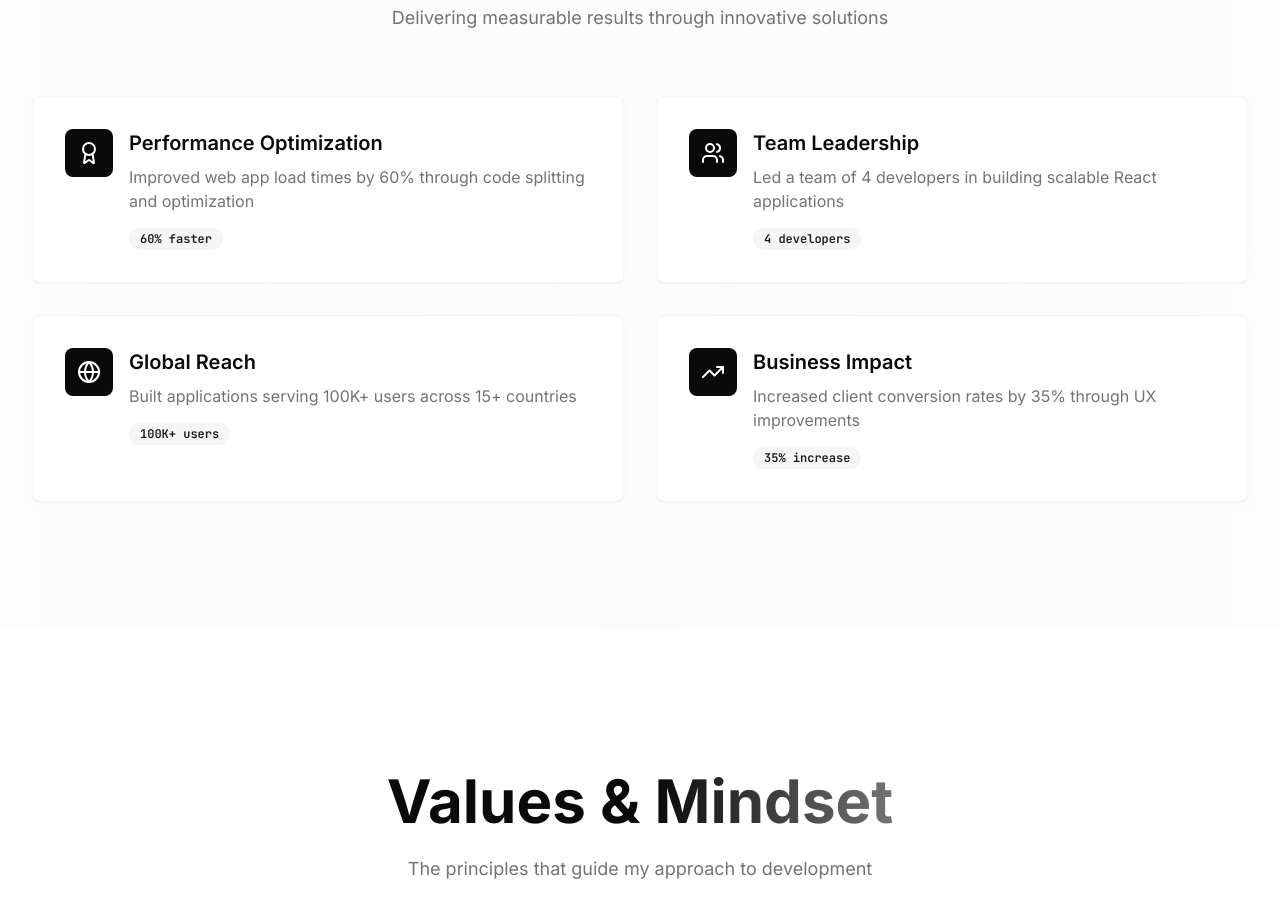
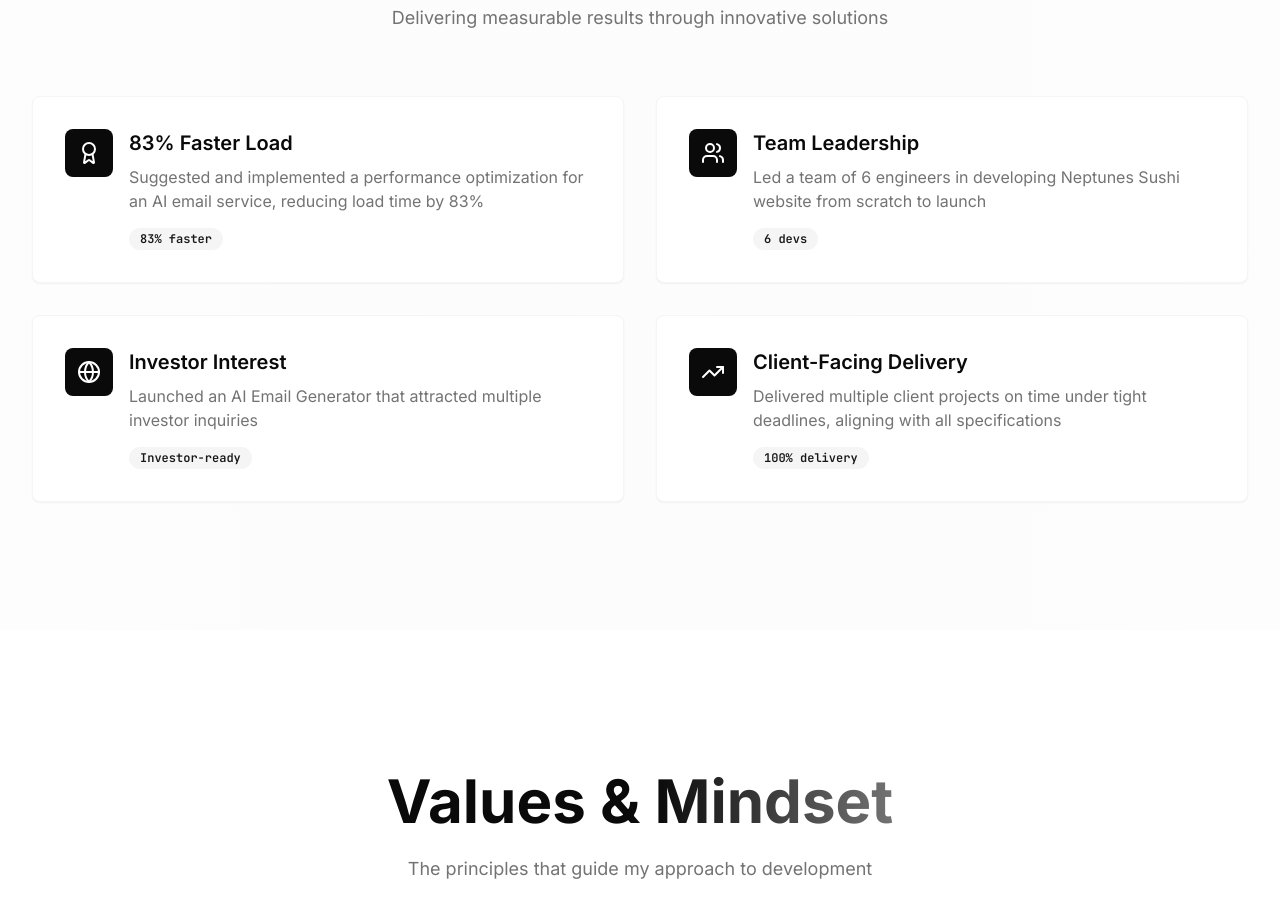
Before and after one commit to FreadSt/my-portfolio, a React (Vite) app: page /about in a window 1280 px wide. Shown: the part 1780-2697 px from the top of the page. Built offline with nearby package versions, Linux system fonts and the light colour scheme.

Commit message:
some fix

```diff
--- a/src/App.tsx
+++ b/src/App.tsx
@@ -11,6 +11,16 @@ import NotFound from "./pages/NotFound";
 import { useEffect } from "react";
 import { useLocation } from "react-router-dom";
 import { track } from "@vercel/analytics";
+
+function ScrollToTop() {
+  const { pathname } = useLocation();
+
+  useEffect(() => {
+    window.scrollTo({ top: 0, behavior: "smooth" });
+  }, [pathname]);
+
+  return null;
+}
 
 function AnalyticsTracker() {
   const location = useLocation();
@@ -26,13 +36,13 @@ function AnalyticsTracker() {
 const queryClient = new QueryClient();
 
 
-
 const App = () => (
   <QueryClientProvider client={queryClient}>
     <TooltipProvider>
       <Toaster />
       <Sonner />
       <BrowserRouter>
+        <ScrollToTop />
         <AnalyticsTracker />
         <Routes>
           <Route path="/" element={<Index />} />
--- a/src/pages/About.tsx
+++ b/src/pages/About.tsx
@@ -63,31 +63,31 @@ const About = () => {
   const achievements = [
     {
       icon: <Award className="w-6 h-6" />,
-      title: "Performance Optimization",
+      title: "83% Faster Load",
       description:
-        "Improved web app load times by 60% through code splitting and optimization",
-      metric: "60% faster",
+        "Suggested and implemented a performance optimization for an AI email service, reducing load time by 83%",
+      metric: "83% faster",
     },
     {
       icon: <Users className="w-6 h-6" />,
       title: "Team Leadership",
       description:
-        "Led a team of 4 developers in building scalable React applications",
-      metric: "4 developers",
+        "Led a team of 6 engineers in developing Neptunes Sushi website from scratch to launch",
+      metric: "6 devs",
     },
     {
       icon: <Globe className="w-6 h-6" />,
-      title: "Global Reach",
+      title: "Investor Interest",
       description:
-        "Built applications serving 100K+ users across 15+ countries",
-      metric: "100K+ users",
+        "Launched an AI Email Generator that attracted multiple investor inquiries",
+      metric: "Investor-ready",
     },
     {
       icon: <TrendingUp className="w-6 h-6" />,
-      title: "Business Impact",
+      title: "Client-Facing Delivery",
       description:
-        "Increased client conversion rates by 35% through UX improvements",
-      metric: "35% increase",
+        "Delivered multiple client projects on time under tight deadlines, aligning with all specifications",
+      metric: "100% delivery",
     },
   ];
 
--- a/src/pages/Index.tsx
+++ b/src/pages/Index.tsx
@@ -324,7 +324,7 @@ const Index = () => {
             </div>
           </div>
           <div className="mt-8 pt-8 border-t border-border text-center text-muted-foreground">
-            <p>&copy; 2024 Portfolio. All rights reserved.</p>
+            <p>All rights reserved. xD</p>
           </div>
         </div>
       </footer>
```
